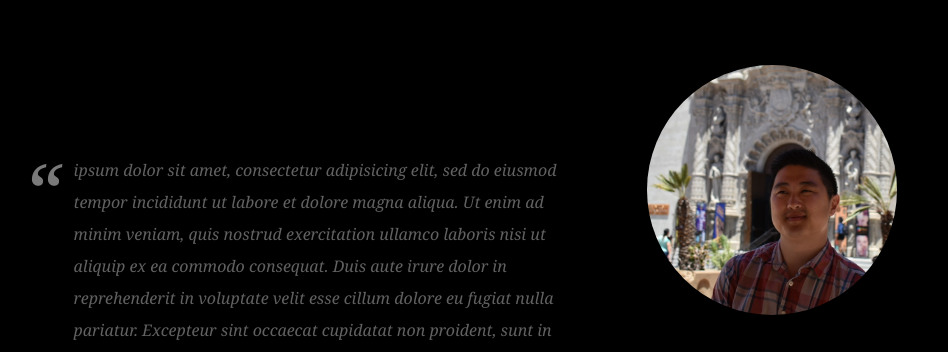
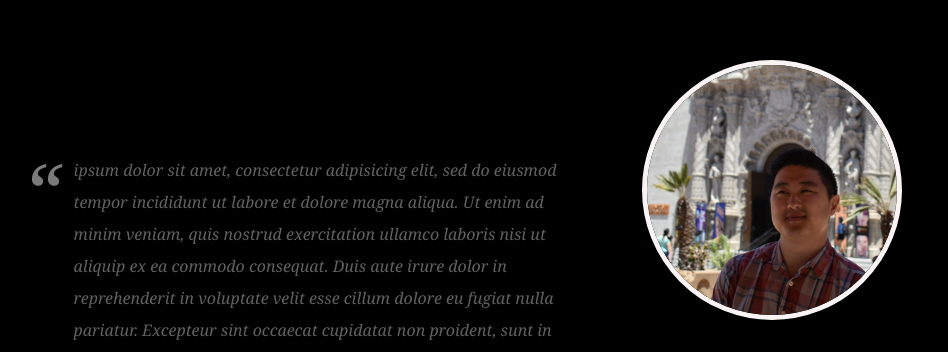
Before and after one commit to MoffettC/chrismoffett, a plain HTML site: page index.html in a window 1280 px wide. Shown: the part 134-486 px from the top of the page, without its empty margins (182-1130 px from the left). Drawn offline with nearby package versions, Linux system fonts and the light colour scheme.

Commit message:
profile pic border

```diff
--- a/css/main.css
+++ b/css/main.css
@@ -139,7 +139,9 @@ q, blockquote {
 .profilepic {
 	margin: auto;
 	padding: 0;
+
 	border-radius: 50%;
+	border: 5px solid #F9F3F4;
 }
 
 .rightbio {
```
